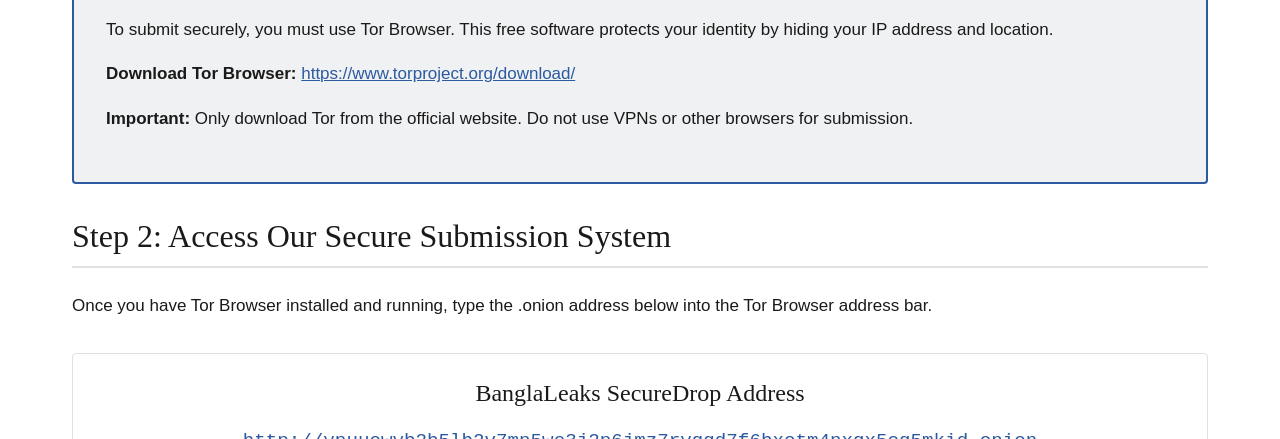
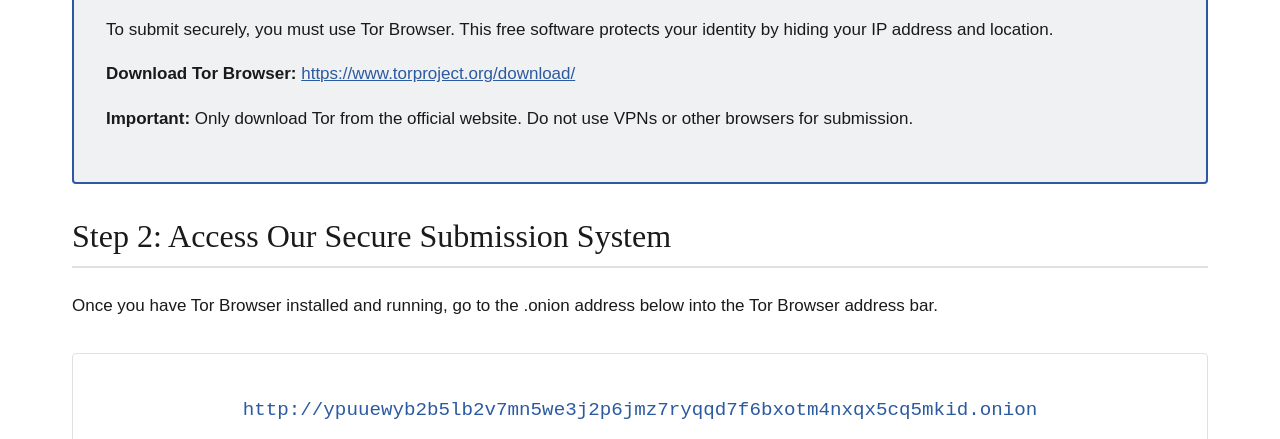
Before and after one commit to celestryon/achilleus, a plain HTML site: page submit.html in a window 1280 px wide. Shown: the part 509-948 px from the top of the page. Drawn offline with Linux system fonts and the light colour scheme.

Commit message:
Fix wording in submission instructions

```diff
--- a/submit.html
+++ b/submit.html
@@ -82,13 +82,10 @@
       <h2 lang="en">Step 2: Access Our Secure Submission System</h2>
       <h2 lang="bn" class="bn">পদক্ষেপ ২: আমাদের নিরাপদ জমা সিস্টেম অ্যাক্সেস করুন</h2>
 
-      <p lang="en">Once you have Tor Browser installed and running, type the .onion address below into the Tor Browser address bar.</p>
+      <p lang="en">Once you have Tor Browser installed and running, go to the .onion address below into the Tor Browser address bar.</p>
       <p lang="bn" class="bn">একবার আপনি টর ব্রাউজার ইনস্টল এবং চালু করলে, নিচের .onion ঠিকানা টর ব্রাউজার ঠিকানা বারে টাইপ করুন।</p>
 
       <div class="onion-display">
-        <h3 lang="en">BanglaLeaks SecureDrop Address</h3>
-        <h3 lang="bn" class="bn">বাংলালিকস SecureDrop ঠিকানা</h3>
-
         <div class="onion-url" id="onion-url">http://ypuuewyb2b5lb2v7mn5we3j2p6jmz7ryqqd7f6bxotm4nxqx5cq5mkid.onion</div>
 
         <p lang="en" style="margin-top: 1rem; font-size: 0.9rem; color: #666;">This address only works in Tor Browser</p>
```
